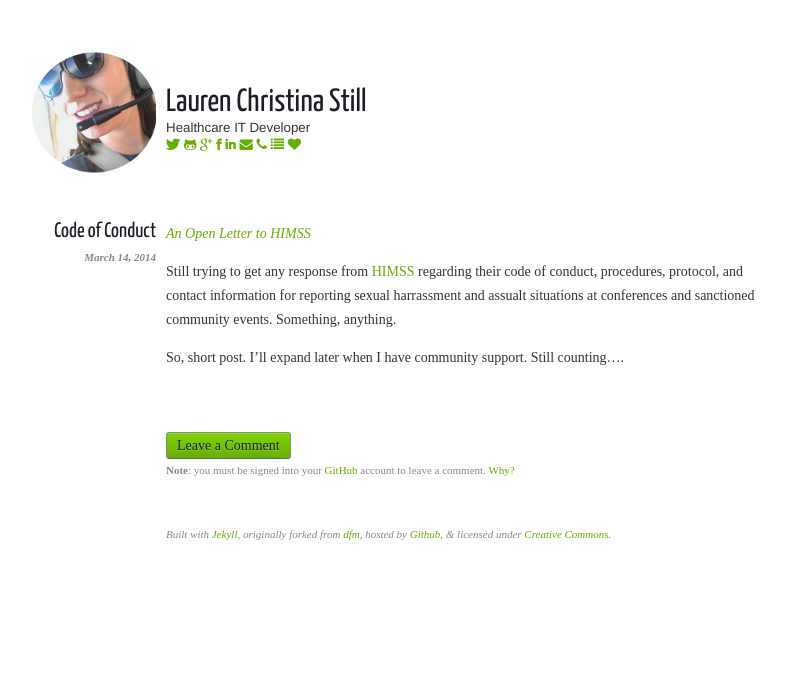
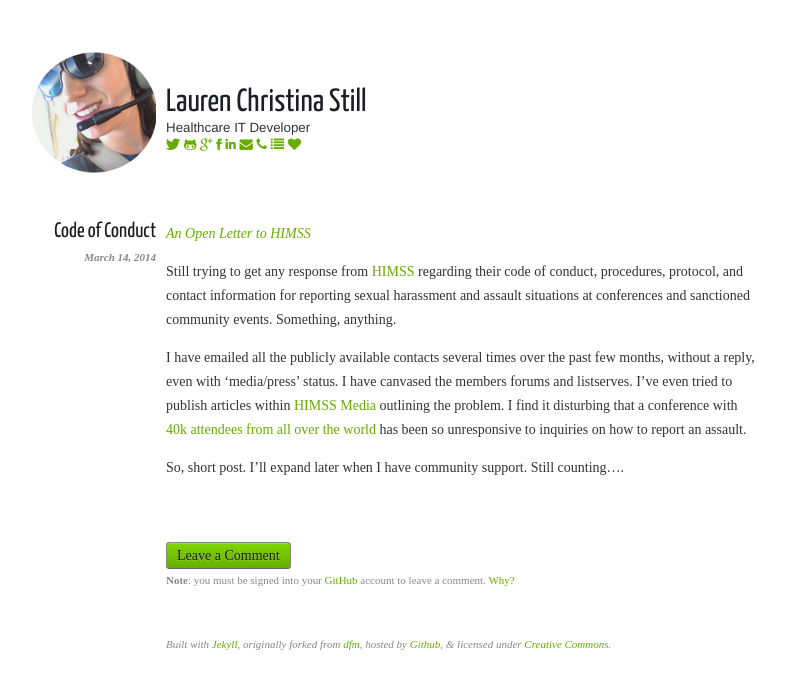
Before and after one commit to laurenstill/laurenstill.github.io, a Jekyll site: the page built from _posts/2014-3-14-CoC.markdown, in a window 1280 px wide. Shown: the top 689 px of the page, without its empty margins (279-1064 px from the left). Built offline with Jekyll 4.4.1, drawn with Linux system fonts in a browser that asks for light colours; nearby versions of some CDN libraries.

Commit message:
Update 2014-3-14-CoC.markdown

```diff
--- a/_posts/2014-3-14-CoC.markdown
+++ b/_posts/2014-3-14-CoC.markdown
@@ -6,6 +6,8 @@
 *<a href="http://www.laurencstill.com/himssplzrespond.html">An Open Letter to HIMSS</a>*
 
 
-Still trying to get any response from <a href="http://www.himss.org">HIMSS</a> regarding their code of conduct, procedures, protocol, and contact information for reporting sexual harrassment and assualt situations at conferences and sanctioned community events. Something, anything.
+Still trying to get any response from <a href="http://www.himss.org">HIMSS</a> regarding their code of conduct, procedures, protocol, and contact information for reporting sexual harassment and assault situations at conferences and sanctioned community events. Something, anything.
+
+I have emailed all the publicly available contacts several times over the past few months, without a reply, even with 'media/press' status. I have canvased the members forums and listserves. I've even tried to publish articles within <a href="http://www.himssmedia.com/">HIMSS Media</a> outlining the problem.  I find it disturbing that a conference with <a href="http://www.himssconference.org/">40k attendees from all over the world</a> has been so unresponsive to inquiries on how to report an assault.
 
 So, short post. I'll expand later when I have community support. Still counting....
```
